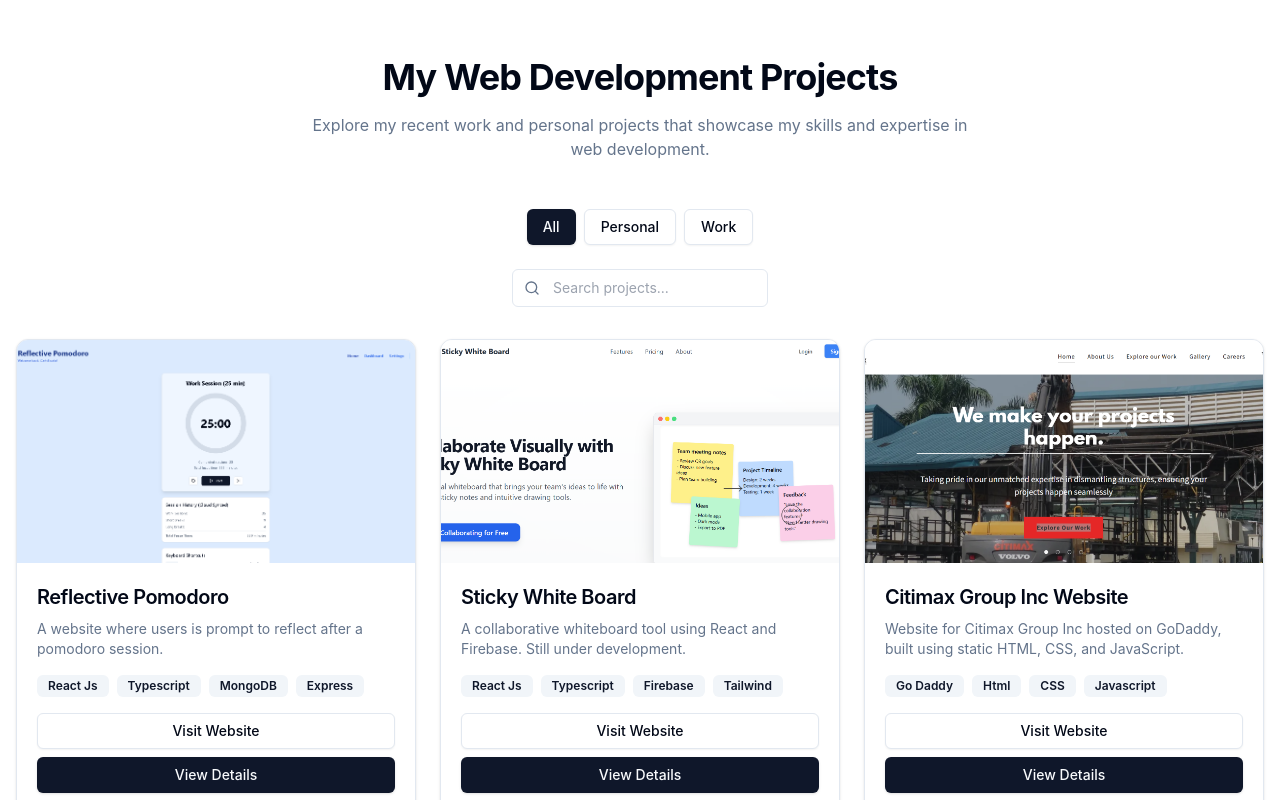
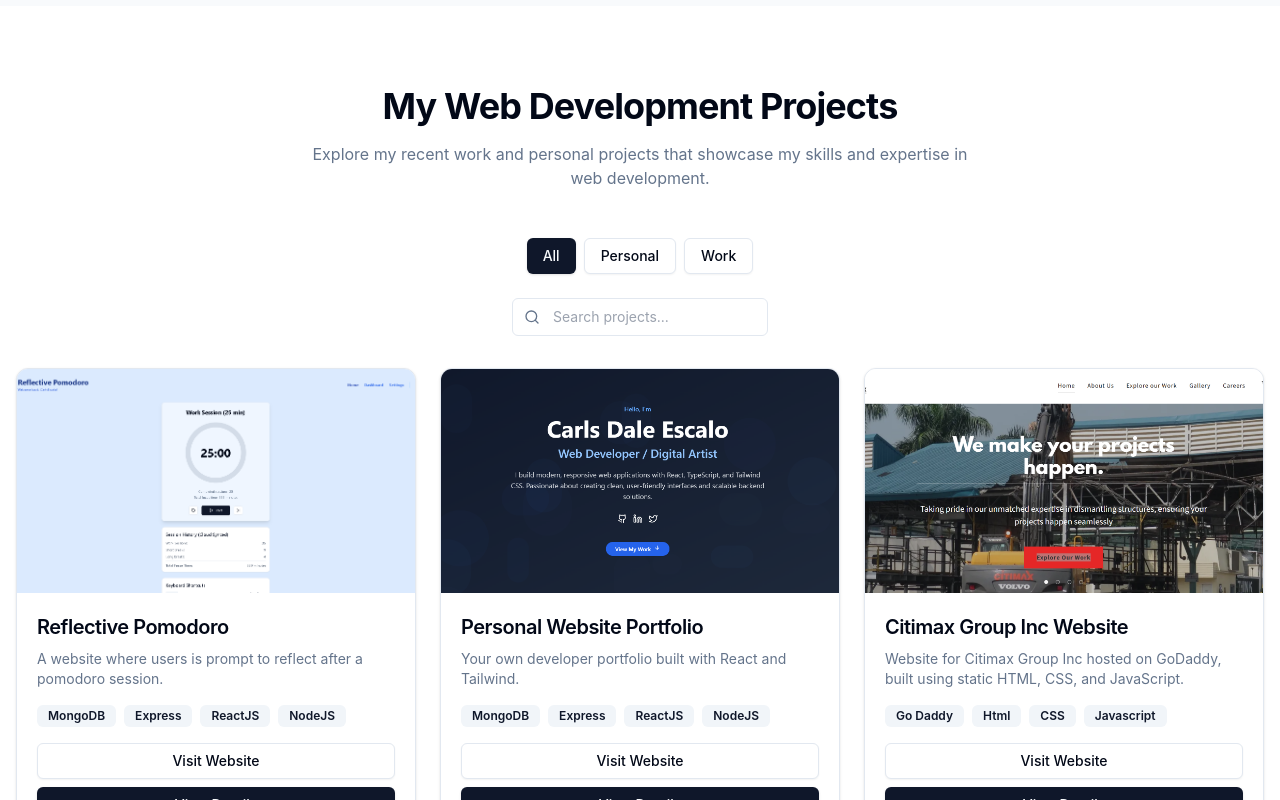
Before and after one commit to wardslarc/PortfolioWeb---version-2, a React (Vite) app: page / in a window 1280 px wide. Shown: the part 2000-2800 px from the top of the page. Built offline with nearby package versions, Linux system fonts and the light colour scheme.

Commit message:
fix:updated the project section and intro section

```diff
--- a/src/components/IntroSection.tsx
+++ b/src/components/IntroSection.tsx
@@ -123,7 +123,7 @@ const IntroSection = () => {
                   I specialize in the MERN stack (MongoDB, Express, React, Node) and TypeScript, with a keen interest in security and automation. Whether I'm spearheading internal apps at Citimax Group or building productivity tools like Reflective Pomodoro, my goal is always the same: to write clean, maintainable code that delivers real-world value.
                 </p>
                 <p className="text-lg text-slate-700 dark:text-slate-300 leading-relaxed">
-                  When I'm not debugging or configuring DNS settings, you can find me exploring UI/UX principles or refining my art gallery—I believe the best software is where logic meets aesthetic.
+                  When I'm not building software, you can find me refining my coding skills i like solving leetcode problems. I'm passionate about continuous learning and always eager to take on new challenges that push me to grow as a developer.
                 </p>
               </div>
 
--- a/src/components/ProjectModal.tsx
+++ b/src/components/ProjectModal.tsx
@@ -51,14 +51,6 @@ const ProjectModal = ({
             <DialogTitle className="text-2xl font-bold">
               {project.title}
             </DialogTitle>
-            <Button
-              variant="ghost"
-              size="icon"
-              onClick={onClose}
-              className="rounded-full"
-            >
-              <X className="h-4 w-4" />
-            </Button>
           </div>
           <DialogDescription className="text-muted-foreground">
             {project.description}
--- a/src/components/ProjectsSection.tsx
+++ b/src/components/ProjectsSection.tsx
@@ -174,17 +174,17 @@ const defaultProjects: Project[] = [
     description: "A website where users is prompt to reflect after a pomodoro session.",
     image: "/pomodoro.png",
     category: "personal",
-    technologies: ["React Js", "Typescript", "MongoDB", "Express"],
+    technologies: ["MongoDB", "Express", "ReactJS", "NodeJS"],
     demoUrl: "https://www.reflectivepomodoro.com/",
   },
-    {
-    id: "8",
-    title: "Sticky White Board",
-    description: "A collaborative whiteboard tool using React and Firebase. Still under development.",
-    image: "/sticky.png",
+  {
+    id: "6",
+    title: "Personal Website Portfolio",
+    description: "Your own developer portfolio built with React and Tailwind.",
+    image: "/portfolio.png",
     category: "personal",
-    technologies: ["React Js", "Typescript", "Firebase", "Tailwind"],
-    demoUrl: "https://sticky-white-board.vercel.app/",
+    technologies: ["MongoDB", "Express", "ReactJS", "NodeJS"],
+    demoUrl: "https://carlsdaleescalo.com",
   },
   {
     id: "1",
@@ -194,6 +194,15 @@ const defaultProjects: Project[] = [
     category: "work",
     technologies: ["Go Daddy", "Html", "CSS", "Javascript"],
     demoUrl: "https://citimax.ph",
+  },
+  {
+    id: "9",
+    title: "Marci Metzger Homes Website",
+    description: "A website for a real estate agent.",
+    image: "/marci.png",
+    category: "personal",
+    technologies: ["Reactjs", "Typescript", "Vite", "Firebase"],
+    demoUrl: "https://marcimetzger-orcin.vercel.app/",
   },
   {
     id: "2",
@@ -232,23 +241,15 @@ const defaultProjects: Project[] = [
     demoUrl: "#",
   },
   {
-    id: "6",
-    title: "Personal Website Portfolio",
-    description: "Your own developer portfolio built with React and Tailwind.",
-    image: "/portfolio.png",
+    id: "8",
+    title: "Sticky White Board",
+    description: "A collaborative whiteboard tool using React and Firebase. Still under development.",
+    image: "/sticky.png",
     category: "personal",
-    technologies: ["Reactjs", "Typescript", "Vite", "Firebase"],
-    demoUrl: "https://carlsdaleescalo.com",
+    technologies: ["React Js", "Typescript", "Firebase", "Tailwind"],
+    demoUrl: "https://sticky-white-board.vercel.app/",
   },
-    {
-    id: "8",
-    title: "Marci Metzger Homes Website",
-    description: "A website for a real estate agent.",
-    image: "/marci.png",
-    category: "personal",
-    technologies: ["Reactjs", "Typescript", "Vite", "Firebase"],
-    demoUrl: "https://marcimetzger-orcin.vercel.app/",
-  },
+
 ];
 
 export default ProjectsSection;
```
